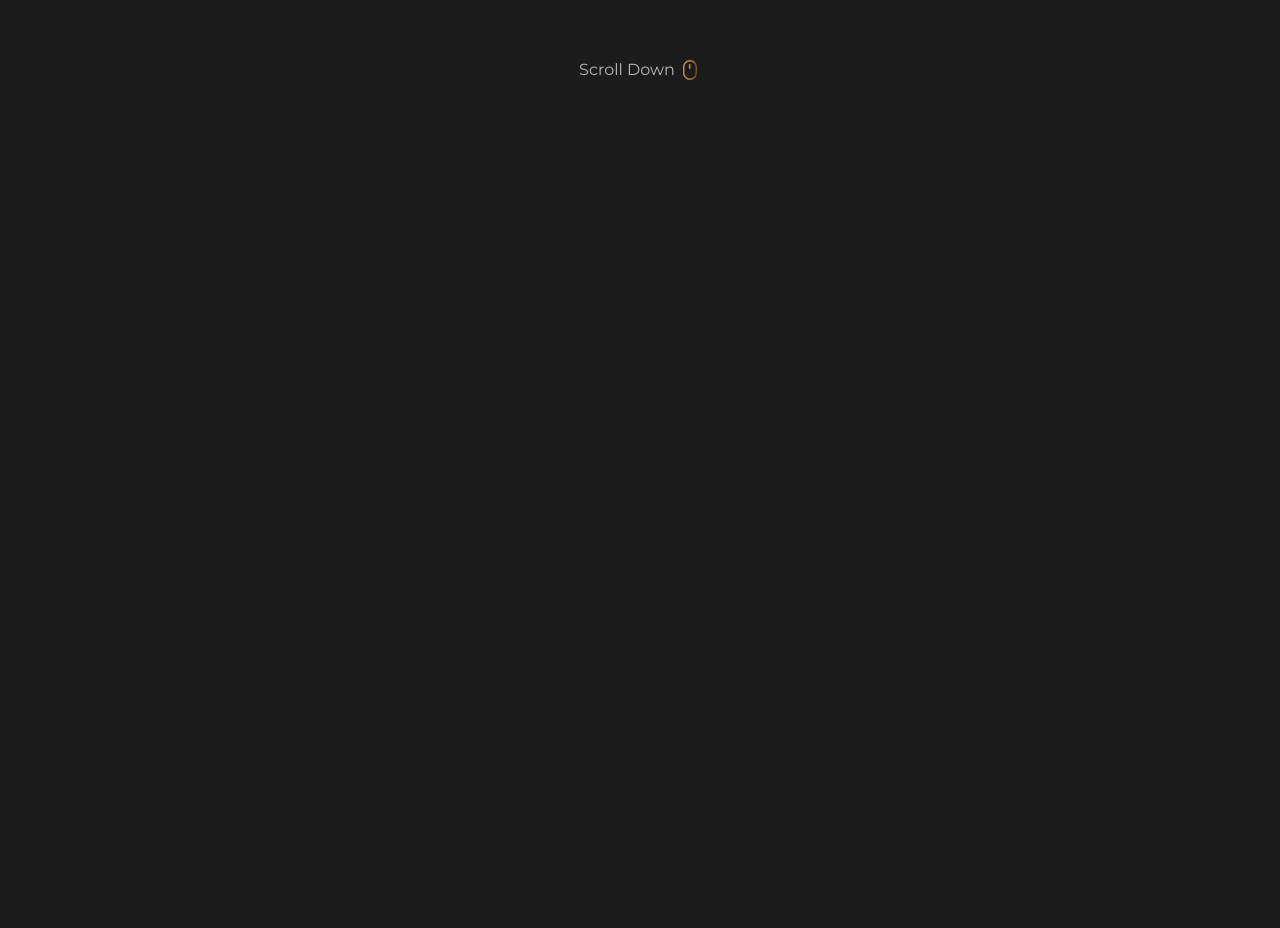
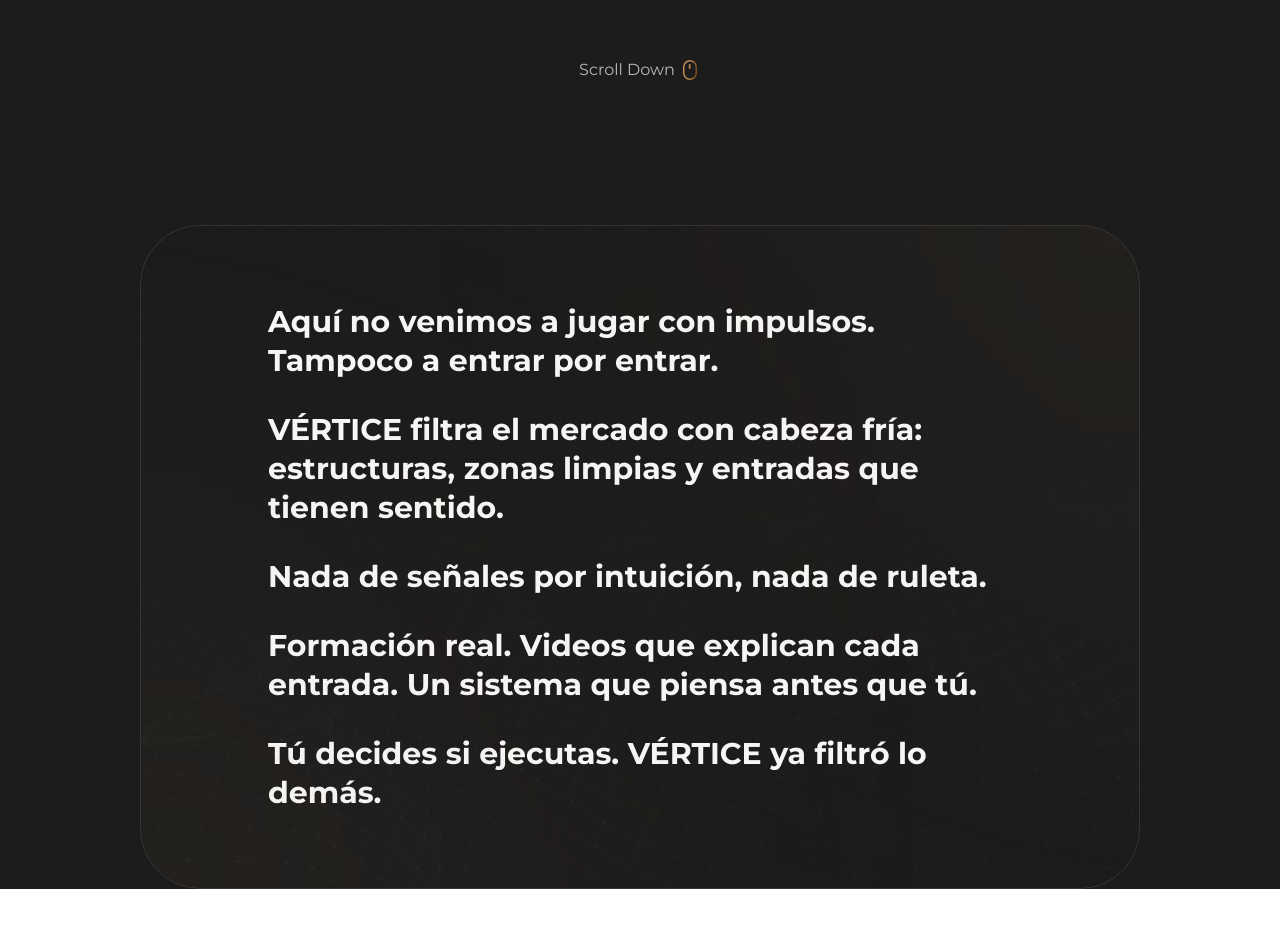
Before and after one commit to Anton-Kuchmasov/vertice-landing-page, a React (Vite) app: page / in a window 1280 px wide. Shown: the part 700-1628 px from the top of the page. After the commit the page ends 1589 px from the top, so only its background shows below. Built offline with nearby package versions, Linux system fonts and the light colour scheme.

Commit message:
on my way to finish Benefits section

```diff
--- a/src/App.scss
+++ b/src/App.scss
@@ -46,6 +46,8 @@
 }
 
 .hero-wrapper {
+  height: calc(100vh - 30px);
+
   overflow: visible;
   display: flex;
   flex-direction: column;
--- a/src/App.tsx
+++ b/src/App.tsx
@@ -1,4 +1,5 @@
 import "./App.scss";
+import Benefits from "./components/Benefits/Benefits";
 import Header from "./components/Header/Header";
 import Hero from "./components/Hero/Hero";
 
@@ -13,6 +14,7 @@ function App() {
         <div className="hero-wrapper">
           <Hero />
         </div>
+        <Benefits />
       </main>
     </div>
   );
--- /dev/null
+++ b/src/components/Benefits/Benefits.scss
@@ -0,0 +1,63 @@
+.benefits {
+  position: relative;
+  overflow: hidden;
+  margin-top: 125px;
+  width: 100%;
+  z-index: 2;
+  border-radius: 60px;
+  border: 1px solid #363535;
+
+  padding: 76px 127px;
+
+  &::before {
+    content: "";
+    position: absolute;
+    inset: 0;
+
+    background-image: url("/public/backgrounds/benefits/background-benefits.png");
+    background-size: cover;
+    opacity: 0.03;
+
+    z-index: 0;
+    pointer-events: none;
+  }
+
+  &__wrapper {
+    display: flex;
+    justify-content: center;
+    align-items: center;
+  }
+
+  &__blur {
+    position: absolute;
+    height: 186px;
+    width: 186px;
+    background-color: #c48d53;
+    filter: blur(280px);
+
+    &--top {
+      top: 0;
+      right: 0;
+      transform: translate(50%, -50%);
+    }
+
+    &--bottom {
+      bottom: 0;
+      left: 0;
+      transform: translate(-50%, 50%);
+    }
+  }
+
+  &__content {
+    display: flex;
+    flex-direction: column;
+    gap: 30px;
+  }
+
+  &__benefit {
+    font-weight: 700;
+    font-size: 30px;
+    line-height: 39px;
+    color: var(--main-font-color);
+  }
+}
--- /dev/null
+++ b/src/components/Benefits/Benefits.tsx
@@ -0,0 +1,31 @@
+import "./Benefits.scss";
+
+const Benefits = () => {
+  return (
+    <div className="benefits benefits__wrapper">
+      <div className="benefits__blur benefits__blur--top" />
+      <div className="benefits__blur benefits__blur--bottom" />
+      <div className="benefits__content">
+        <p className="benefits__benefit">
+          Aquí no venimos a jugar con impulsos. Tampoco a entrar por entrar.
+        </p>
+        <p className="benefits__benefit">
+          VÉRTICE filtra el mercado con cabeza fría: estructuras, zonas limpias
+          y entradas que tienen sentido.
+        </p>
+        <p className="benefits__benefit">
+          Nada de señales por intuición, nada de ruleta.
+        </p>
+        <p className="benefits__benefit">
+          Formación real. Videos que explican cada entrada. Un sistema que
+          piensa antes que tú.
+        </p>
+        <p className="benefits__benefit">
+          Tú decides si ejecutas. VÉRTICE ya filtró lo demás.
+        </p>
+      </div>
+    </div>
+  );
+};
+
+export default Benefits;
--- a/src/components/Hero/Hero.scss
+++ b/src/components/Hero/Hero.scss
@@ -1,7 +1,6 @@
 @use "/src/utils/styles/mixins.scss" as mixins;
 
 .hero {
-    height: 200vh;
   margin-top: 160px;
   padding-inline: 100px;
   display: flex;
@@ -13,8 +12,6 @@
     display: flex;
     flex-direction: column;
     align-items: center;
-    min-height: 100%;
-
     gap: 20px;
   }
 
```
Also changed, not shown: public/backgrounds/benefits/background-benefits.png (added).
